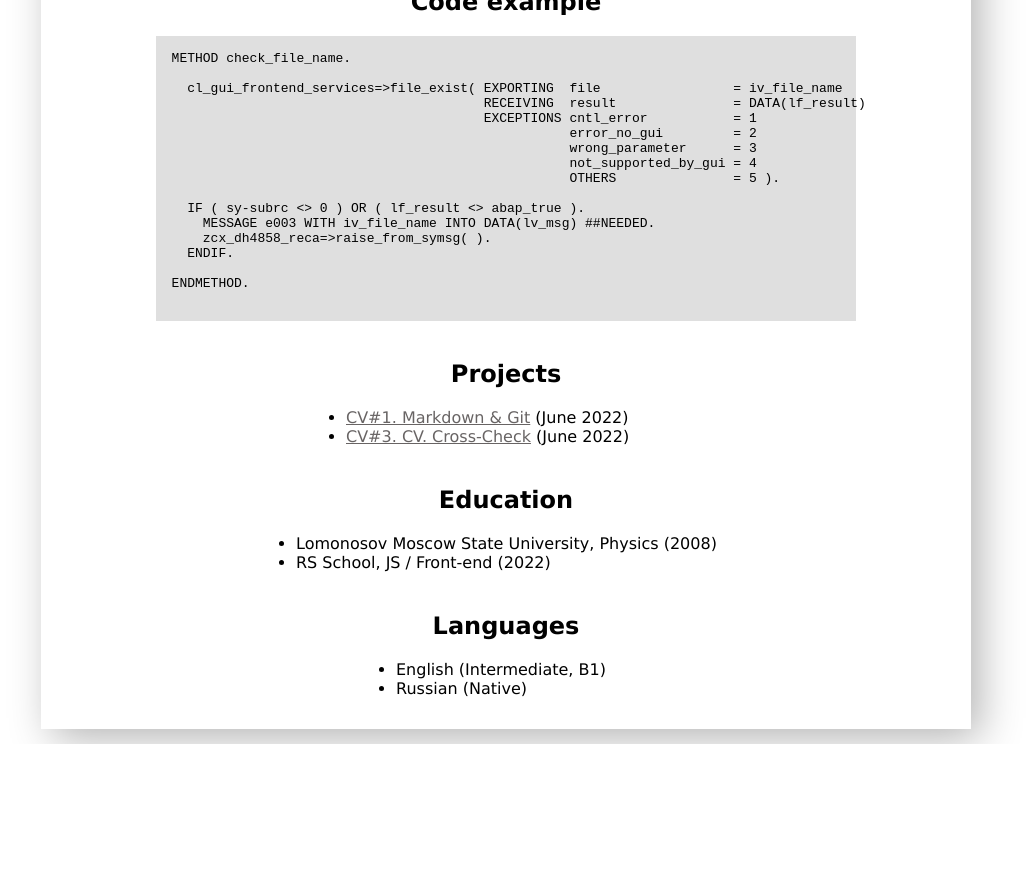
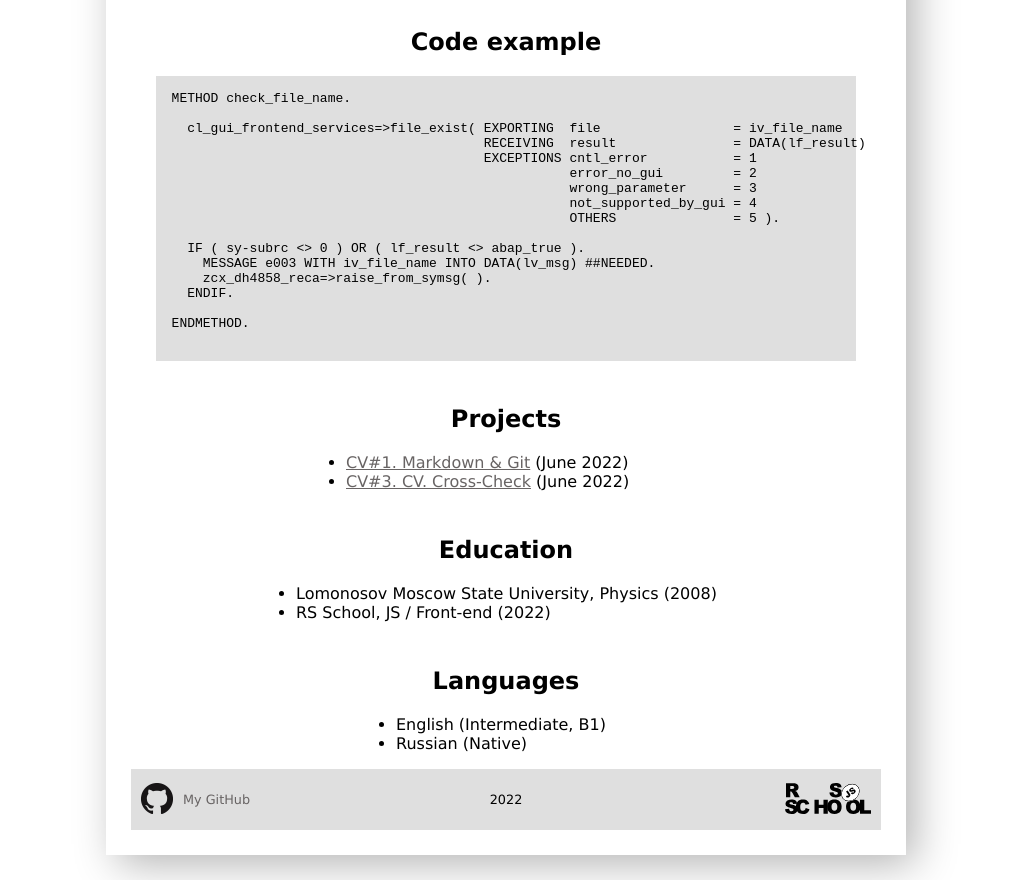
Before and after one commit to brazhik/rsschool-cv, a plain HTML site: page index.html in a window 1280 px wide. Shown: the part 1271-2151 px from the top of the page, without its empty margins (134-1165 px from the left). Before the commit the page ends 2015 px from the top, so only its background shows below. Drawn offline with Linux system fonts and the light colour scheme.

Commit message:
feat: add footer content with icons

```diff
--- a/index.html
+++ b/index.html
@@ -11,7 +11,7 @@
   <header>
     <div class="left-column"></div>
     <div class="center-column">
-      <img src="/images/avatar.jpg" alt="Avatar" width="300" height="300">
+      <img src="./images/avatar.jpg" alt="Avatar" width="300" height="300">
       <h1>Dmitrii<br>Brazhnikov</h1>
       <h2>Frontend Developer</h2>
     </div>
@@ -59,7 +59,7 @@
             <li>reports in MS Office format (ZWWW, XLSX Workbench);</li>
             <li>pdf-forms (Adobe LiveCycle Designer);</li>
             <li>integration with external systems by SAP PI/XI, SAP .NET Connector, using Single Sign-On (SSO);</li>
-            <li>experience in development for modules RE-FX, HR, RCM;</li>
+            <li>experience in development for modules RE-FX, HR, RCM.</li>
           </ul>
         </li>
         <li>basic knowledge of other languages:
@@ -99,8 +99,8 @@
     <section class="projects" id="projects">
       <h2>Projects</h2>
       <ul>
-        <li><a href="https://brazhik.github.io/rsschool-cv/cv">CV#1. Markdown & Git</a> (June 2022)</li>
-        <li><a href="https://brazhik.github.io/rsschool-cv">CV#3. CV. Cross-Check</a> (June 2022)</li>
+        <li><a href="https://brazhik.github.io/rsschool-cv/cv" target="_blank">CV#1. Markdown & Git</a> (June 2022)</li>
+        <li><a href="https://brazhik.github.io/rsschool-cv" target="_blank">CV#3. CV. Cross-Check</a> (June 2022)</li>
       </ul>
     </section>
 
@@ -121,7 +121,16 @@
     </section>
   </main>
 
-  <footer></footer>
+  <footer>
+    <a class="github" href="https://github.com/brazhik" target="_blank">
+      <img class="github-logo" src="./icons/github_logo.png" alt="GitHub Logo" width="32" height="32">
+      <p>My GitHub</p>
+    </a>
+    <p>2022</p>
+    <a class="rsschool" href="https://rs.school/js/" target="_blank">
+      <img src="icons/rs_school_js.svg" width="86" height="32" alt="RS School">
+    </a>
+  </footer>
 </body>
 
 </html>
--- a/style.css
+++ b/style.css
@@ -4,9 +4,9 @@
 }
 
 body {
-  margin: 15px auto;
-  padding: 15px;
-  width: 900px;
+  margin: 25px auto;
+  padding: 25px;
+  width: 750px;
   font-family: Verdana, sans-serif;
   box-shadow: 10px 10px 40px -1px rgba(0, 0, 0, 0.3);
 }
@@ -16,8 +16,8 @@ header {
 }
 
 header h1 {
+  margin-bottom: 0px;
   letter-spacing: 7px;
-  margin-bottom: 0px;
 }
 
 .left-column {
@@ -39,9 +39,9 @@ header h1 {
 }
 
 .right-column a {
+  font-weight: bold;
   text-decoration: none;
   color: var(--link-color);
-  font-weight: bold;
 }
 
 .right-column a:hover {
@@ -50,7 +50,7 @@ header h1 {
 
 main h2 {
   text-align: center;
-  padding-top: 20px;
+  padding-top: 25px;
 }
 
 main section {
@@ -99,3 +99,32 @@ main section {
 .languages {
   width: 300px;
 }
+
+footer {
+  display: flex;
+  justify-content: space-between;
+  align-items: center;
+  padding: 10px;
+  font-size: 0.8rem;
+  background: #dfdfdf;
+}
+
+footer a {
+  text-decoration: none;
+  color: var(--link-color);
+}
+
+.github {
+  align-items: center;
+  display: flex;
+  width: 20%;
+}
+
+.github-logo {
+  margin-right: 10px;
+}
+
+.rsschool {
+  text-align: right;
+  width: 20%;
+}
```
Also changed, not shown: icons/github_logo.png (added), icons/rs_school_js.svg (added).
